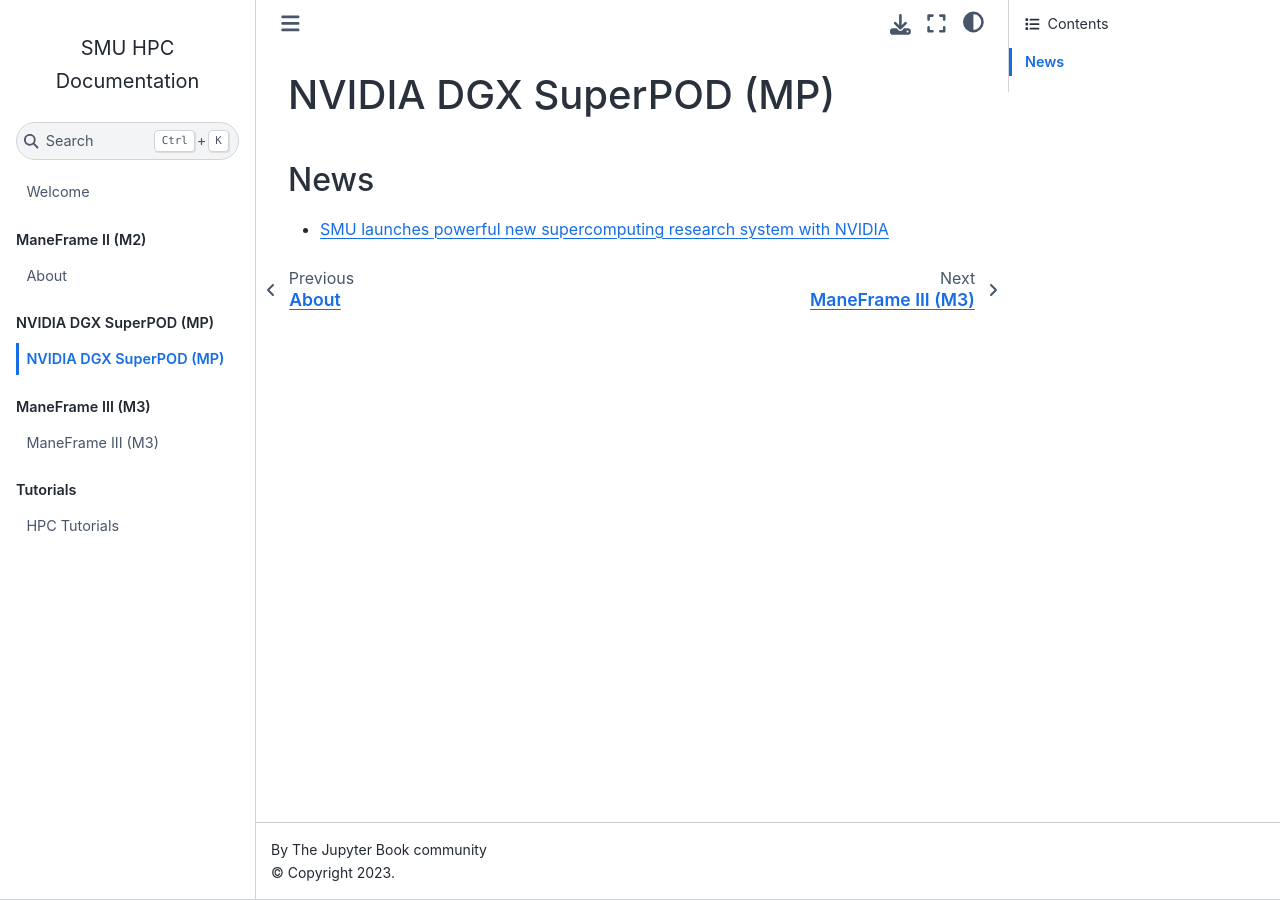
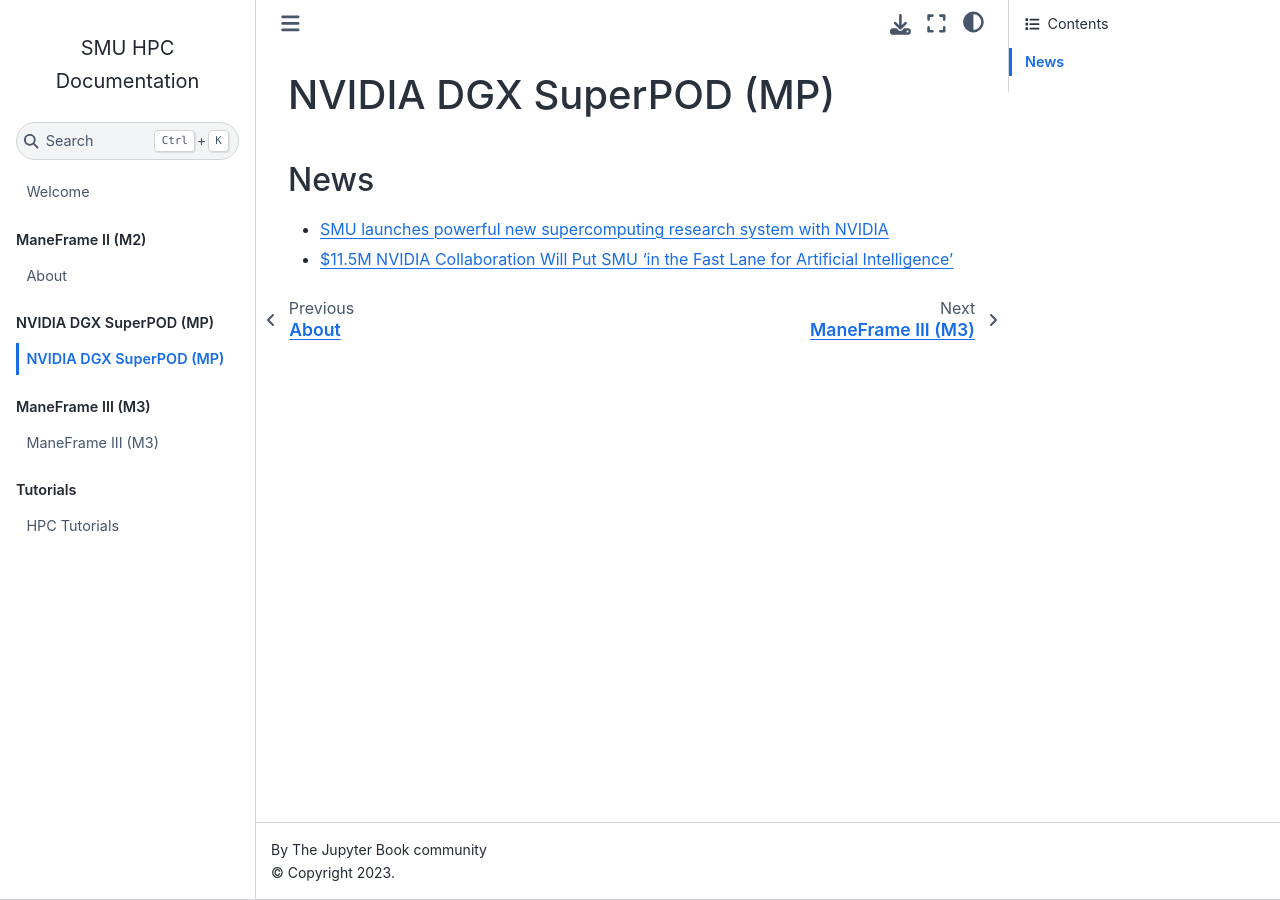
Before and after one commit to SouthernMethodistUniversity/hpc_docs, a Jupyter Book: the page built from docs/mp/about.md, in a window 1280 px wide. Built offline with Jupyter Book 1.0.4 settings and Sphinx 7.4.7 and the Sphinx Book theme 1.1.4, drawn with Linux system fonts in a browser that asks for light colours.

Commit message:
Added MP news article.

```diff
--- a/docs/mp/about.md
+++ b/docs/mp/about.md
@@ -3,3 +3,4 @@
 ## News
 
 * [SMU launches powerful new supercomputing research system with NVIDIA](https://www.smu.edu/News/2021/Featured-News/smu-launches-powerful-new-supercomputing-research-system-with-nvidia)
+* [$11.5M NVIDIA Collaboration Will Put SMU 'in the Fast Lane for Artificial Intelligence'](https://dallasinnovates.com/11-5m-nvidia-collaboration-will-put-smu-in-the-fast-lane-for-artificial-intelligence/)
```
